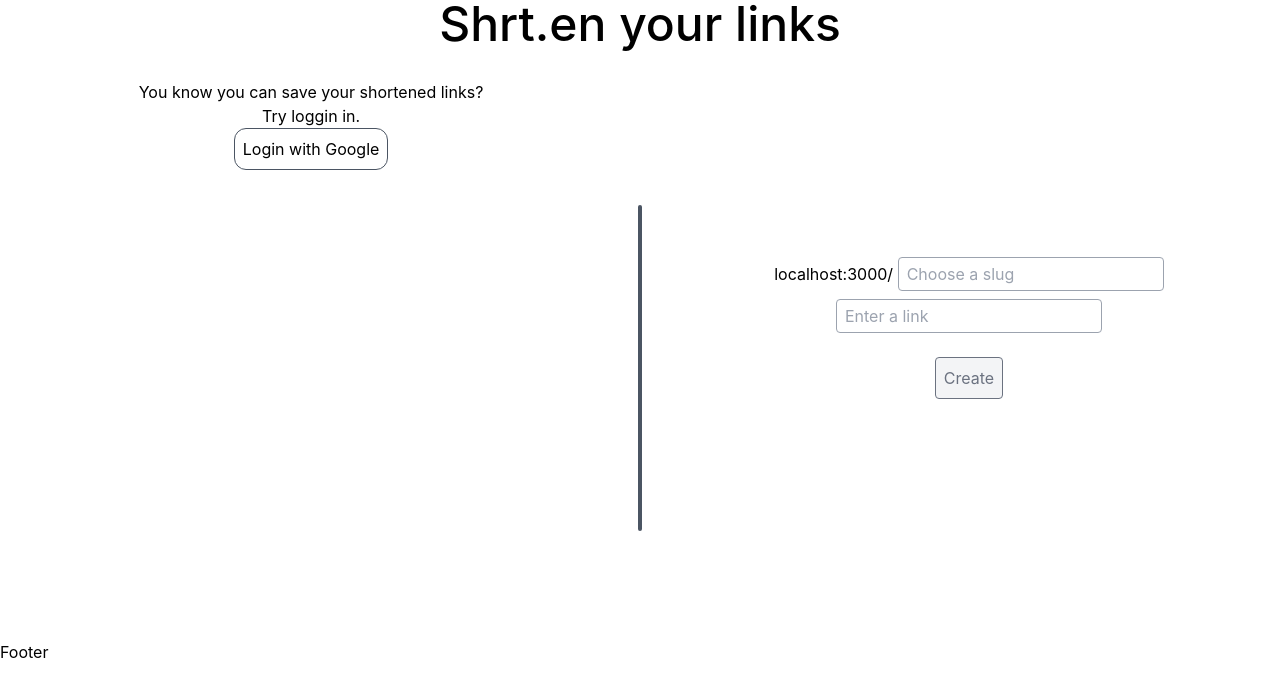
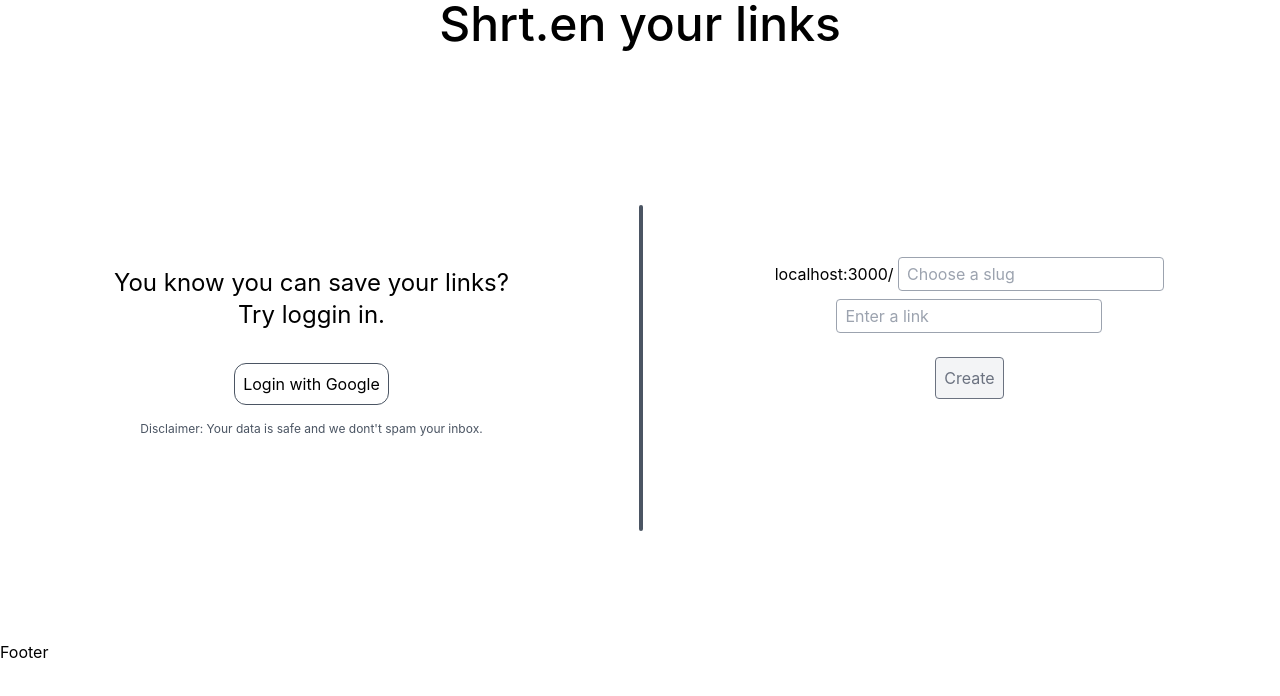
Before and after one commit to abhinav-raman/shrtn, a Next.js app: page / in a window 1280 px wide. Shown: the top 696 px of the page. Built offline with nearby package versions, Linux system fonts and the light colour scheme; no server answers.

Commit message:
Customized HomeLogin component

```diff
--- a/src/components/HomeLogin.tsx
+++ b/src/components/HomeLogin.tsx
@@ -6,12 +6,17 @@ const HomeLogin = () => {
 
 	if (!session) {
 		return (
-			<section className="w-1/2 text-center">
-				<h1 className="w-full text-center">
-					You know you can save your shortened links?
+			<section className="w-1/2 flex justify-center flex-col p-4">
+				<h1 className="w-full text-center text-2xl mb-4">
+					You know you can save your links?
 					<br /> Try loggin in.
 				</h1>
-				<GoogleLogin />
+				<div className="w-full text-center mt-4">
+					<GoogleLogin />
+				</div>
+				<p className="w-full text-center mt-4 text-xs text-gray-600">
+					Disclaimer: Your data is safe and we dont&apos;t spam your inbox.
+				</p>
 			</section>
 		);
 	}
@@ -20,7 +25,10 @@ const HomeLogin = () => {
 		<section className="w-1/2 flex justify-center flex-col p-4">
 			<h1 className="w-full text-right text-4xl my-2">{session.user?.name}</h1>
 			<h3 className="w-full text-right text-xl my-2">{session.user?.email}</h3>
-			<div className="w-full text-right mt-4">
+			<div className="w-full text-right mt-4 mb-4">
+				<button className="bg-gradient-to-r from-violet-800 to-blue-800 text-white rounded py-1 px-3 mr-4">
+					Manage Account
+				</button>
 				<button
 					className="bg-red-600 text-white rounded py-1 px-3"
 					onClick={() => signOut()}
```
